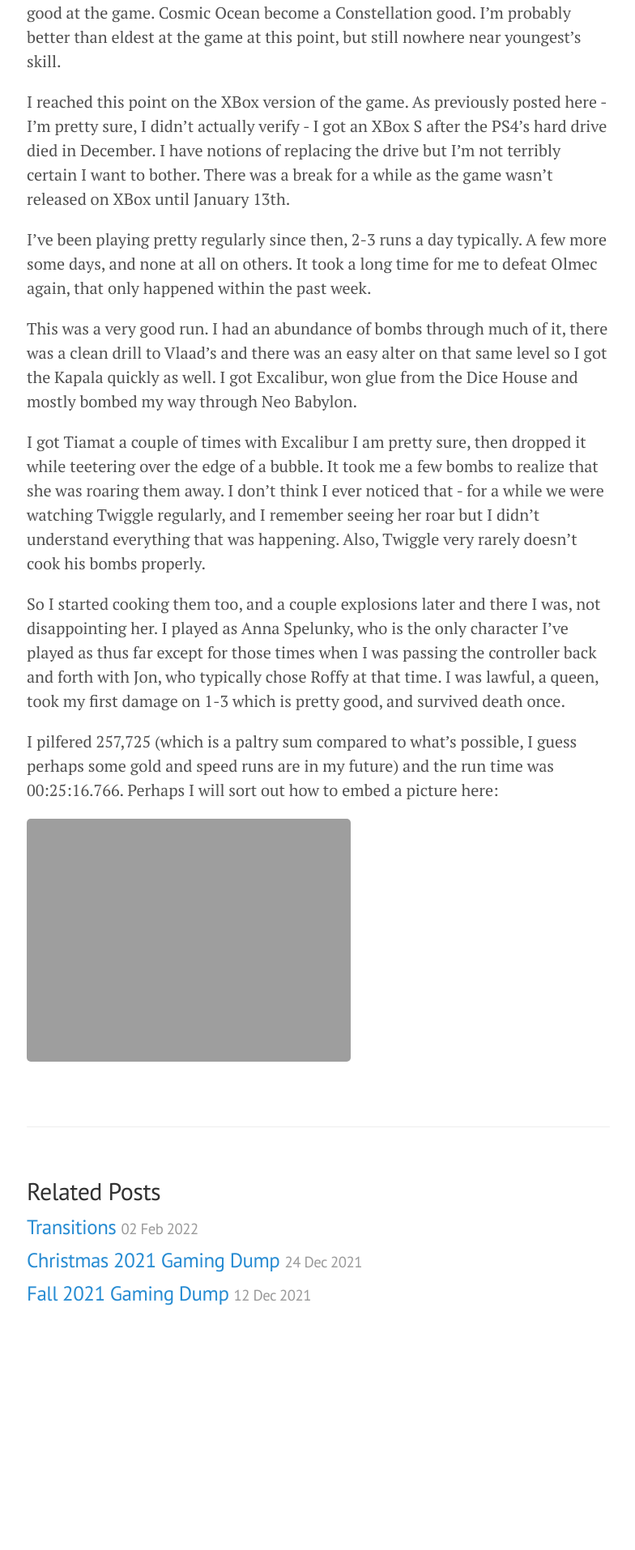
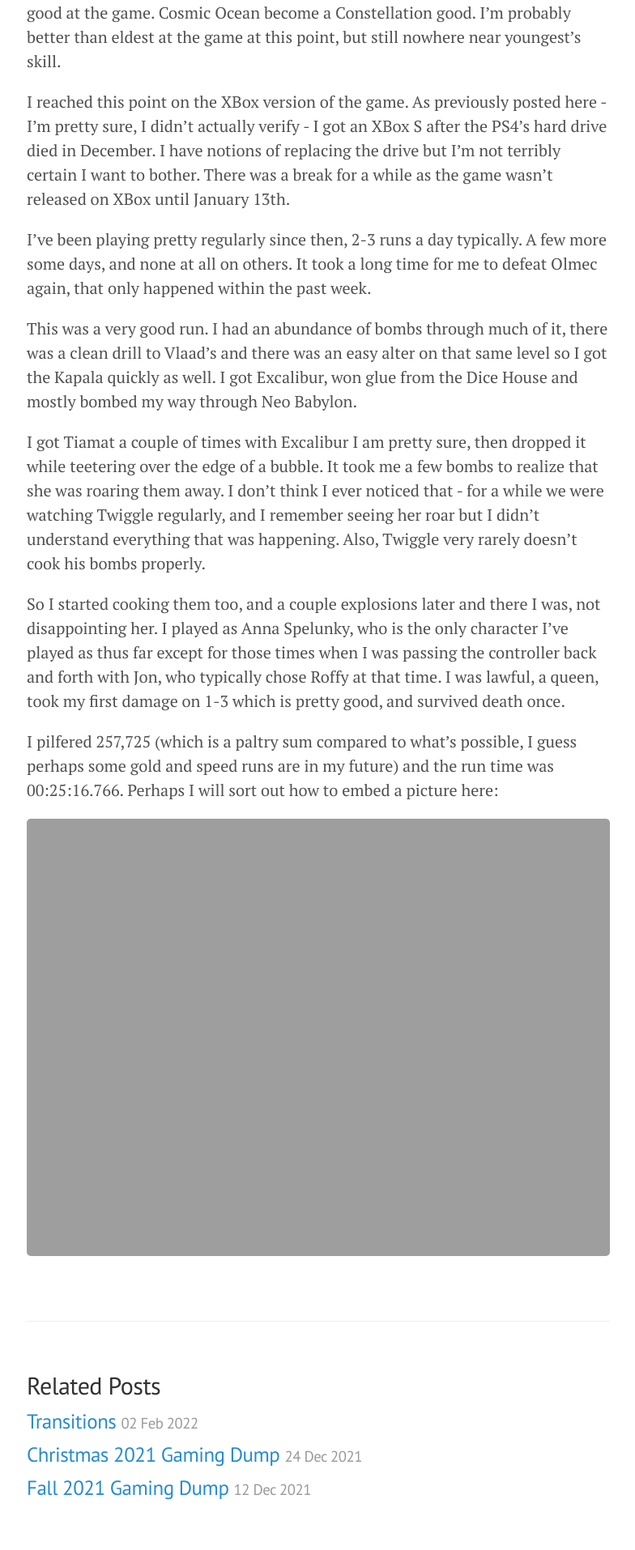
Before and after one commit to robdrimmie/robdrimmie.github.io, a Jekyll site: the page built from _posts/2022-02-16-I-beat-tiamat-tonight.md, in a window 1280 px wide. Shown: the part 671-2585 px from the top of the page at 81% size, without its empty margins (247-1031 px from the left). Built offline with Jekyll 4.4.1, drawn with Linux system fonts in a browser that asks for light colours; before the commit the page ends 2345 px from its top, so only the background shows below that.

Commit message:
img size tweak

```diff
--- a/_posts/2022-02-16-I-beat-tiamat-tonight.md
+++ b/_posts/2022-02-16-I-beat-tiamat-tonight.md
@@ -27,4 +27,4 @@ So I started cooking them too, and a couple explosions later and there I was, no
 
 I pilfered 257,725 (which is a paltry sum compared to what's possible, I guess perhaps some gold and speed runs are in my future) and the run time was 00:25:16.766. Perhaps I will sort out how to embed a picture here:
 
-<img src="https://robdrimmie.github.io/public/20220218%20-%20Spelunky%202%20-%20First%20Ending%20First%20Time.png" alt="A blurry photo of the end game scene displaying the run stats described in the previous two paragraphs" />
+<img src="https://robdrimmie.github.io/public/20220218%20-%20Spelunky%202%20-%20First%20Ending%20First%20Time.png" alt="A blurry photo of the end game scene displaying the run stats described in the previous two paragraphs" style="width:100%;" />
```
